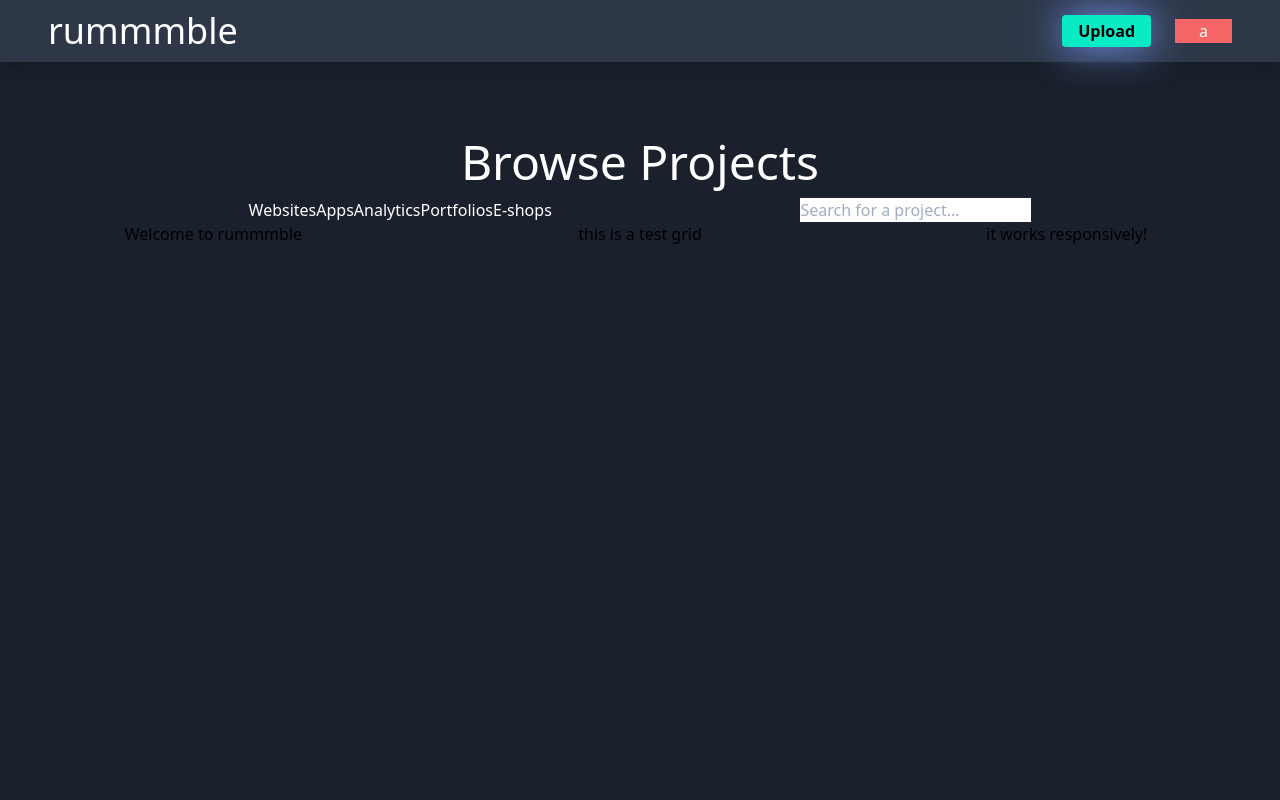
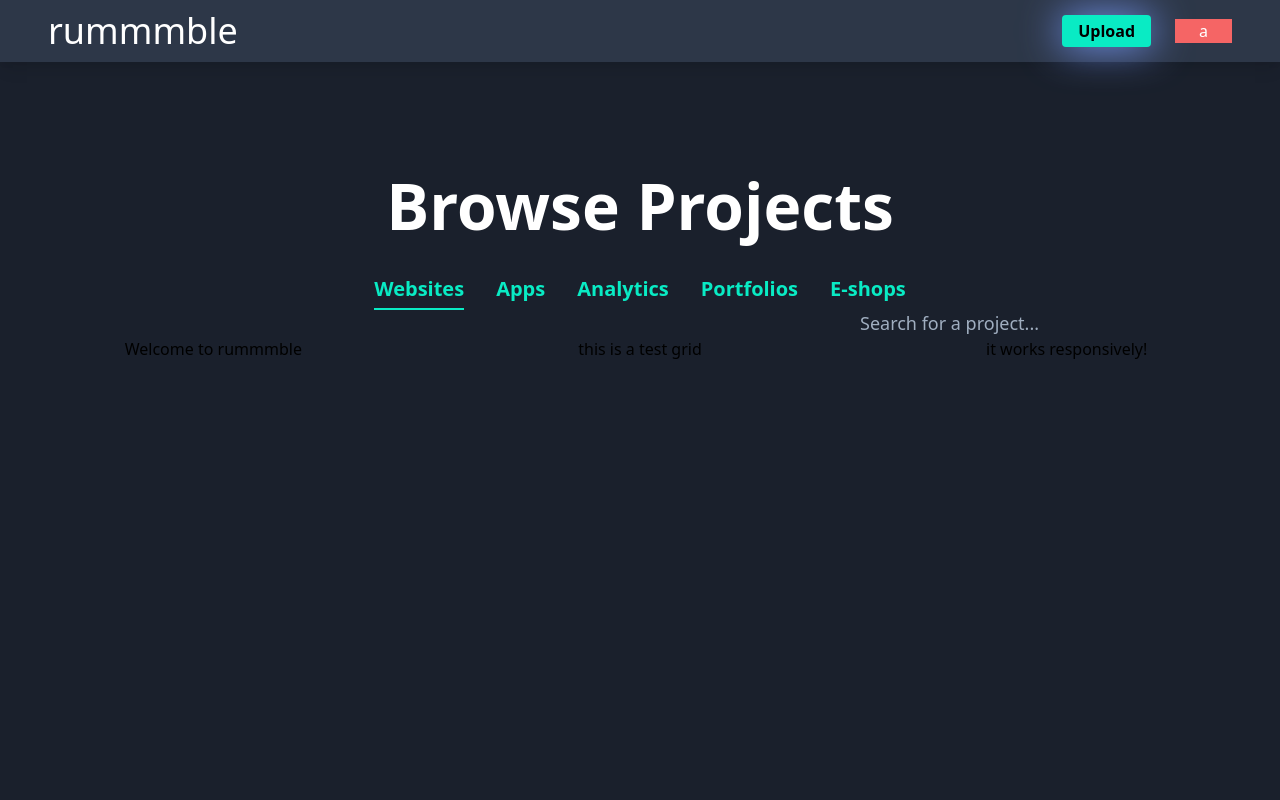
Before and after one commit to RonaldRusso94/rummmble-frontend, a Next.js app: page /browse in a window 1280 px wide. Shown: the top 800 px of the page. Built offline with nearby package versions, Linux system fonts and the light colour scheme.

Commit message:
:fire: Finished Categories & Search Project Input

```diff
--- /dev/null
+++ b/components/browse/BrowseCategories.js
@@ -0,0 +1,30 @@
+import React, { useState } from "react";
+
+export default function BrowseCategories({ categories, handleChange }) {
+  const [activeIndex, setActiveIndex] = useState(0);
+
+  return (
+    <ul className="flex text-white justify-between">
+      {categories.map((category, index) => (
+        <li
+          key={`${category}-${index}`}
+          onClick={() => {
+            setActiveIndex(index);
+            handleChange(category);
+          }}
+          className="px-4 cursor-pointer font-bold text-custom-5-cyan text-xl"
+        >
+          <div
+            className={
+              activeIndex === index
+                ? "border-b-2 border-custom-5-cyan py-1"
+                : "py-1"
+            }
+          >
+            {category}
+          </div>
+        </li>
+      ))}
+    </ul>
+  );
+}
--- a/components/layout/Grid.js
+++ b/components/layout/Grid.js
@@ -3,8 +3,10 @@ import React from "react";
 export default function Grid({ children }) {
   return (
     <div className="flex flex-wrap">
-      {children.map((child) => (
-        <div className="w-full sm:w-1/2 md:w-1/3 px-2">{child}</div>
+      {children.map((child, index) => (
+        <div key={`grid-${index}`} className="w-full sm:w-1/2 md:w-1/3 px-2">
+          {child}
+        </div>
       ))}
     </div>
   );
--- a/pages/browse.js
+++ b/pages/browse.js
@@ -1,8 +1,15 @@
+import React, { useState } from "react";
 import Head from "next/head";
+
+import BrowseCategories from "../components/browse/BrowseCategories";
 import Grid from "../components/layout/Grid";
 import Layout from "../components/layout/Layout";
 
+const categories = ["Websites", "Apps", "Analytics", "Portfolios", "E-shops"];
+
 export default function Browse() {
+  const [searchValue, setSearchValue] = useState("");
+  function handleCategoryChange() {}
   return (
     <div>
       <Head>
@@ -12,18 +19,25 @@ export default function Browse() {
 
       <Layout>
         <main className="h-screen text-center">
-          <div className="mt-16">
-            <h1 className="text-5xl text-white font-medium">Browse Projects</h1>
-            <div className="flex justify-evenly">
-              <ul className="flex text-white justify-between">
-                <li>Websites</li>
-                <li>Apps</li>
-                <li>Analytics</li>
-                <li>Portfolios</li>
-                <li>E-shops</li>
-              </ul>
-              <input placeholder="Search for a project..." />
+          <div className="mt-24">
+            <h1 className="text-6xl text-white font-bold">Browse Projects</h1>
+            <div className="w-3/4 mx-auto">
+              <div className="flex mt-4 justify-center">
+                <BrowseCategories
+                  categories={categories}
+                  handleChange={handleCategoryChange}
+                />
+              </div>
+              <div className="flex justify-end">
+                <input
+                  className="text-lg bg-transparent placeholder-custom-2-gray placeholder-opacity-100 font-medium text-white"
+                  placeholder="Search for a project..."
+                  value={searchValue}
+                  onChange={(event) => setSearchValue(event.target.value)}
+                />
+              </div>
             </div>
+
             <Grid className="text-white">
               <div>Welcome to rummmble</div>
               <div>this is a test grid</div>
```
